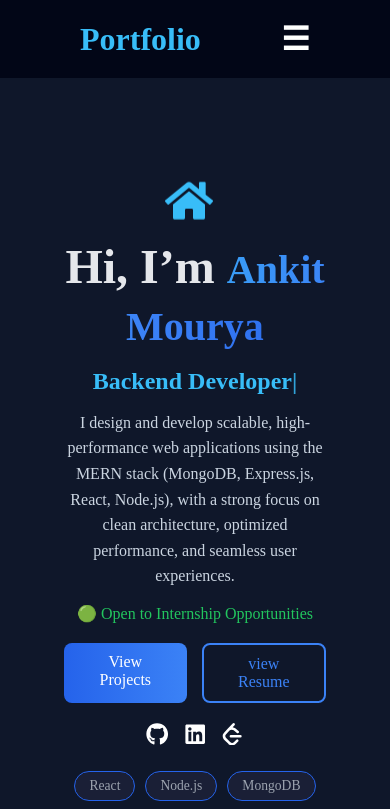
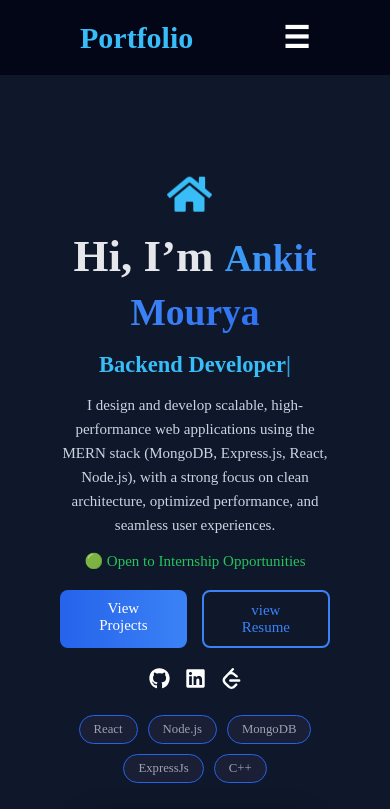
Before and after one commit to Mouryankit/portfolio, a React (Vite) app: page / in a window 390 px wide. Shown: the top 809 px of the page. Built offline with nearby package versions, Linux system fonts and the light colour scheme.

Commit message:
modify responsiveness

```diff
--- a/src/App.css
+++ b/src/App.css
@@ -17,3 +17,9 @@
     font-size: 1.5rem;
   }
 }
+
+@media (max-width: 400px){
+  html{
+    font-size: 15px;
+  }
+}
```
